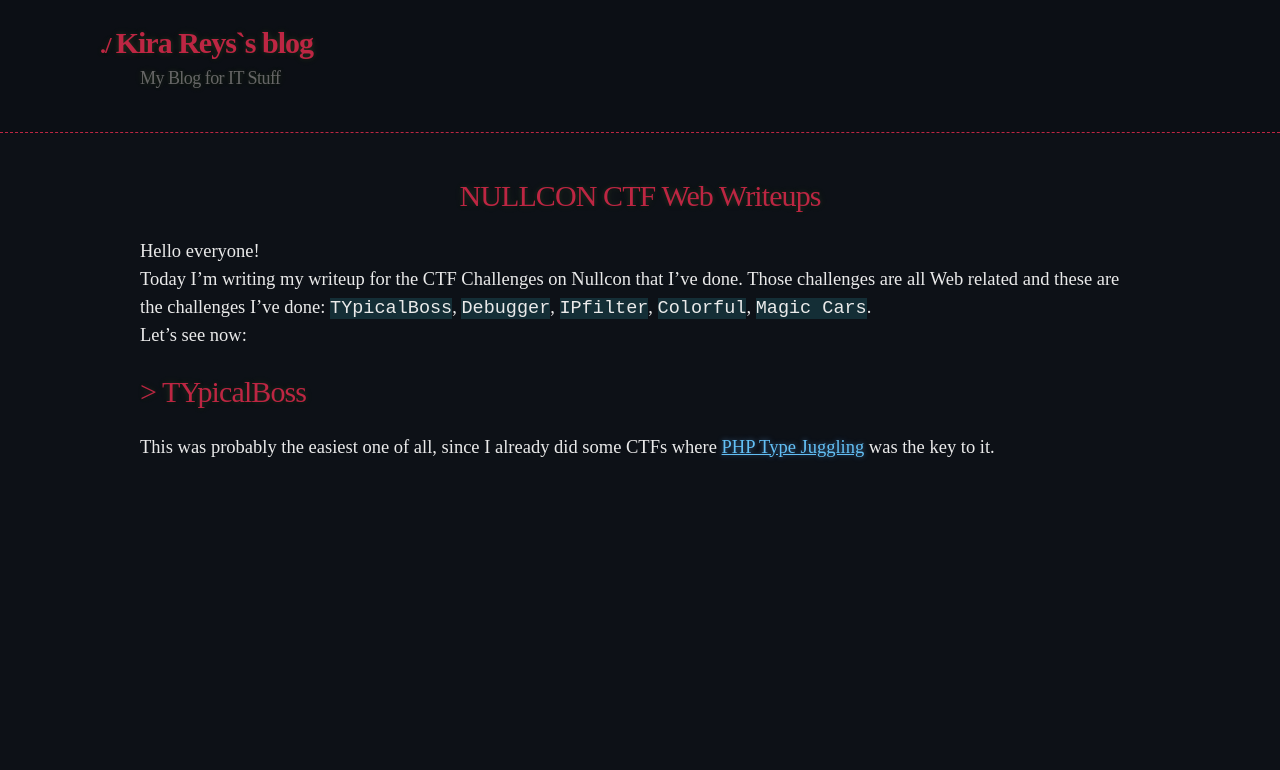
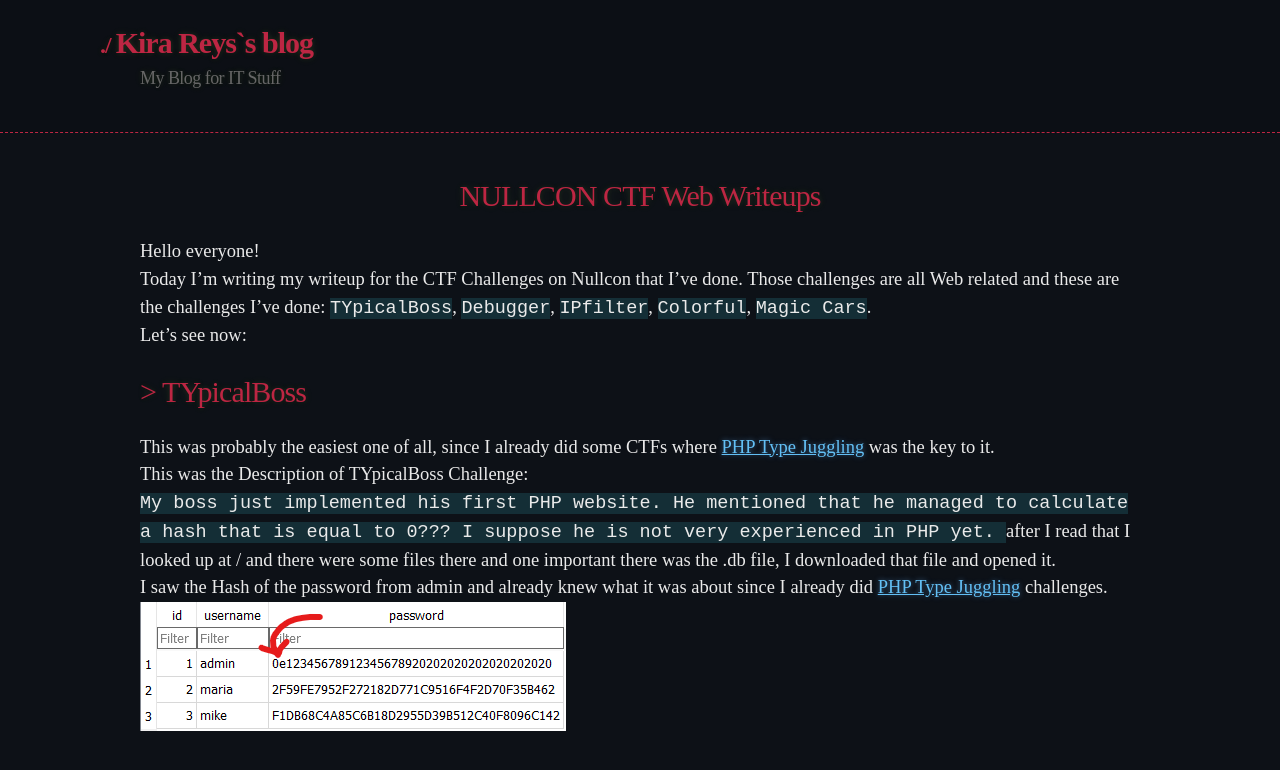
Before and after one commit to 20kilograma/blog, a Jekyll site: the page built from nullcon-writeup.md, in a window 1280 px wide. Shown: the top 770 px of the page. Built offline with Jekyll 4.4.1, drawn with Linux system fonts in a browser that asks for light colours; some web fonts are replaced; our own code applies the rules of GitHub Pages for plain Markdown files.

Commit message:
Update nullcon-writeup.md

```diff
--- a/nullcon-writeup.md
+++ b/nullcon-writeup.md
@@ -6,4 +6,11 @@ Those challenges are all Web related and these are the challenges I've done: <co
 Let's see now:
 <br>
 # > TYpicalBoss
-This was probably the easiest one of all, since I already did some CTFs where <a href="https://secops.group/php-type-juggling-simplified/">PHP Type Juggling</a> was the key to it.
+This was probably the easiest one of all, since I already did some CTFs where <a href="https://secops.group/php-type-juggling-simplified/" target="_blank">PHP Type Juggling</a> was the key to it. <br>
+This was the Description of TYpicalBoss Challenge: <br>
+<code>
+My boss just implemented his first PHP website. He mentioned that he managed to calculate a hash that is equal to 0??? I suppose he is not very experienced in PHP yet.
+</code>
+after I read that I looked up at / and there were some files there and one important there was the .db file, I downloaded that file and opened it. <br>
+I saw the Hash of the password from admin and already knew what it was about since I already did <a href="https://secops.group/php-type-juggling-simplified/" target="_blank">PHP Type Juggling</a> challenges. <br>
+<img src="/assets/images/dbfile.png" />
```
